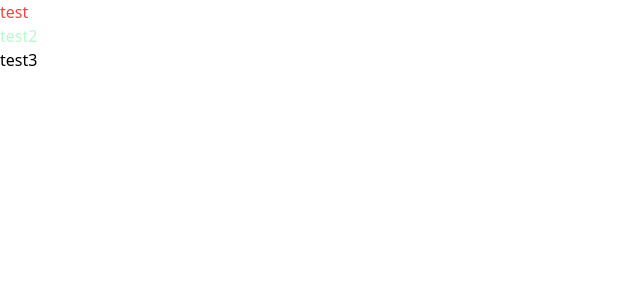
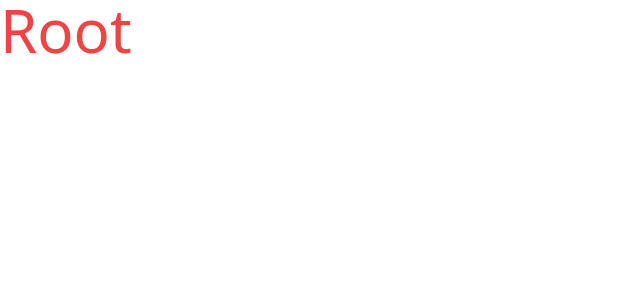
Before and after one commit to QuintenMuyllaert/Birds-QuintenMuyllaert, a Vue app in the folder frontend/: page / in a window 1280 px wide. Shown: the top 300 px of the page, without its empty margins (0-640 px from the left). Built offline with nearby package versions, Linux system fonts and the light colour scheme.

Commit message:
🔧 Configure vue-router

```diff
--- a/frontend/src/App.vue
+++ b/frontend/src/App.vue
@@ -1,9 +1,9 @@
 <script setup lang="ts"></script>
 
 <template>
-	<h1 class="text-red-500">test</h1>
-	<h2 class="text-green-200">test2</h2>
-	<h3>test3</h3>
+	<div class="text text-6xl text-red-500">
+		<router-view></router-view>
+	</div>
 </template>
 
 <style></style>
--- a/frontend/src/main.ts
+++ b/frontend/src/main.ts
@@ -3,5 +3,10 @@ import App from "./App.vue";
 import "@unocss/reset/tailwind.css";
 import "uno.css";
 
+import router from "./router";
+
 const app: VueApp = createApp(App);
+
+app.use(router);
+
 app.mount("#app");
--- /dev/null
+++ b/frontend/src/router.ts
@@ -0,0 +1,21 @@
+import { createRouter, createWebHistory, Router, RouteRecordRaw } from "vue-router";
+
+const routes: RouteRecordRaw[] = [
+	{
+		path: "/",
+		name: "Root",
+		component: () => import("./pages/Root.vue"),
+	},
+	{
+		path: "/about",
+		name: "About",
+		component: () => import("./pages/About.vue"),
+	},
+];
+
+const router: Router = createRouter({
+	history: createWebHistory(),
+	routes,
+});
+
+export default router;
```
